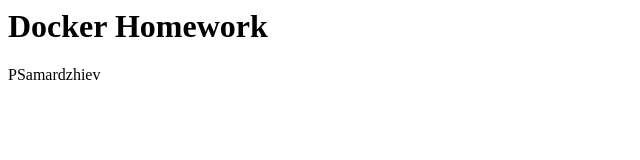
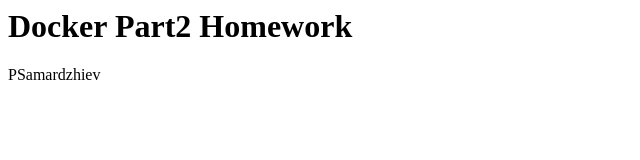
Before and after one commit to PSamardzhiev/DevOps, a plain HTML site: page L4-Docker-pt2/homework/index.html in a window 1280 px wide. Shown: the whole page, without its empty margins (0-640 px from the left). Drawn offline with Linux system fonts and the light colour scheme.

Commit message:
Fixed index.html typos

```diff
--- a/L4-Docker-pt2/homework/index.html
+++ b/L4-Docker-pt2/homework/index.html
@@ -4,7 +4,7 @@
     <title>Telerik DevOps Course 2023 </title>
 </head>
 <body>
-    <h1>Docker Homework</h1>
+    <h1>Docker Part2 Homework</h1>
     <p> PSamardzhiev</p>
 </body>
 </html>
```
